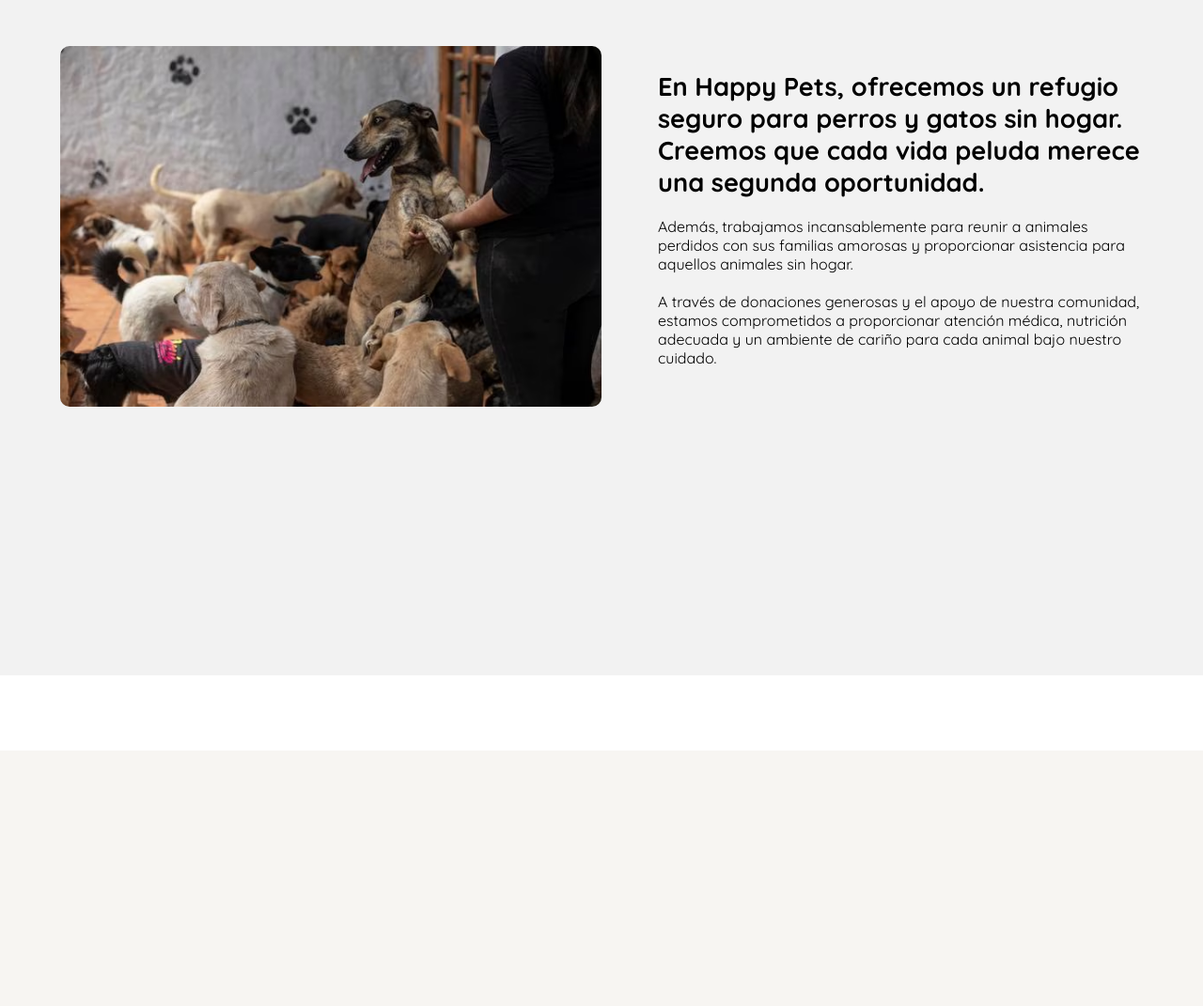
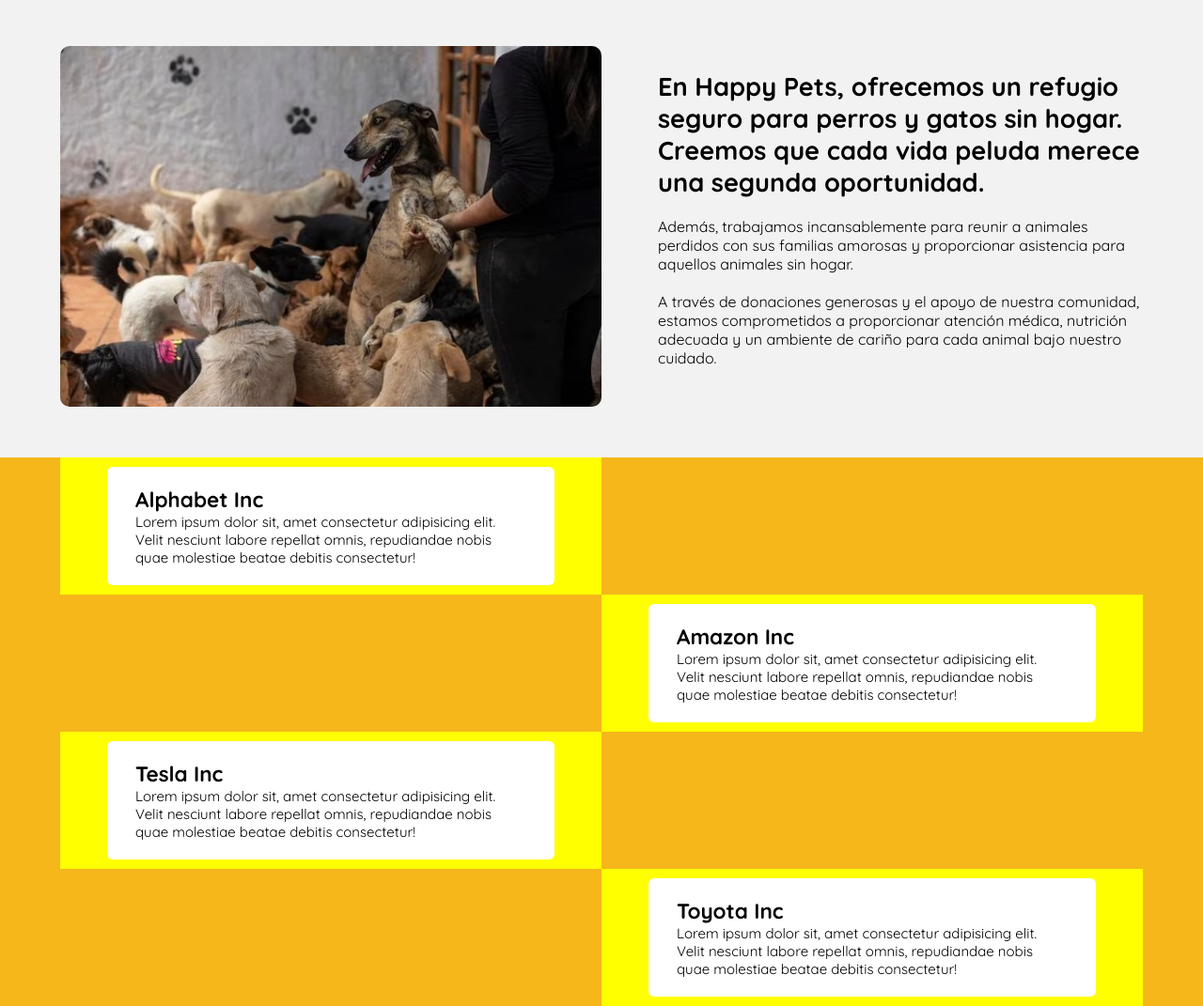
Before and after one commit to LeslieSanz/HappyPets-ProyectoWeb, a PHP site: page /html/nosotros.html in a window 1280 px wide. Shown: the part 71-1142 px from the top of the page at 94% size. Before the commit the page ends 870 px from the top, so only its background shows below. Run offline with PHP 8.4, Linux system fonts and the light colour scheme; some libraries are stand-ins or nearby versions.

Commit message:
intento de linea del tiempo

```diff
--- a/css/styleNosotros.css
+++ b/css/styleNosotros.css
@@ -1,7 +1,6 @@
 #refugio {
     position: relative;
     margin-top: 70px;
-    height: 90vh;
     background-color: #f2f2f2;
   }
 
@@ -15,6 +14,7 @@
 
 #refugio .refugio_img{
     width: 50%;
+    border-radius: 10px;
 }
 
 #refugio .refugio_img img{
@@ -45,5 +45,37 @@
         width: 100%;
         text-align: center;
     }
+}
 
+.historia {
+    background-color:  rgb(245, 183, 26)
 }
+
+.timeline{
+    position: relative;
+    max-width: 1200px;
+    margin: 0px 5%;
+}
+
+.container_timeline{
+    padding: 10px 50px;
+    position: relative;
+    width: 50%;
+    background-color: yellow;
+}
+
+.textbox{
+    padding: 20px 30px;
+    background-color: #fff;
+    position: relative;
+    border-radius: 6px;
+    font-size: 15px;
+}
+
+.left_container{
+    left: 0;
+}
+
+.right_container{
+    left: 50%;
+}
--- a/html/nosotros.html
+++ b/html/nosotros.html
@@ -40,7 +40,7 @@
     <section id="refugio">
         <div class="container_refugio">
             <div class="refugio_img">
-                <img src="../img/nosotros-img/refugio.avif" alt="foto del refugio">
+                <img src="../img/nosotros-img/refugio.jpg" alt="foto del refugio">
             </div>
             <div class="refugio_texto">
                 <h2>En Happy Pets, ofrecemos un refugio seguro para perros y gatos sin hogar. Creemos que cada vida peluda merece una segunda oportunidad.</h2>
@@ -54,6 +54,41 @@
         </div>
 
     </section>
+
+    <section class="historia">
+    <div class="timeline">
+        <div class="container_timeline left_container">
+            <div class="textbox">
+               <h2>Alphabet Inc</h2>
+               <p>Lorem ipsum dolor sit, amet consectetur adipisicing elit. Velit nesciunt labore repellat omnis, repudiandae nobis quae molestiae beatae debitis consectetur!</p>
+            </div>
+        </div>
+
+        <div class="container_timeline right_container">
+            <div class="textbox">
+               <h2>Amazon Inc</h2>
+               <p>Lorem ipsum dolor sit, amet consectetur adipisicing elit. Velit nesciunt labore repellat omnis, repudiandae nobis quae molestiae beatae debitis consectetur!</p>
+            </div>
+        </div>
+
+        <div class="container_timeline left_container">
+            <div class="textbox">
+               <h2>Tesla Inc</h2>
+               <p>Lorem ipsum dolor sit, amet consectetur adipisicing elit. Velit nesciunt labore repellat omnis, repudiandae nobis quae molestiae beatae debitis consectetur!</p>
+            </div>
+        </div>
+
+        <div class="container_timeline right_container">
+            <div class="textbox">
+               <h2>Toyota Inc</h2>
+               <p>Lorem ipsum dolor sit, amet consectetur adipisicing elit. Velit nesciunt labore repellat omnis, repudiandae nobis quae molestiae beatae debitis consectetur!</p>
+            </div>
+        </div>
+
+    </div>
+    </section>
+
+
 
         <!--PIE DE PAGINA-->
         <!-- <footer class="pie-pagina">
```
Also changed, not shown: css/header.css (line endings or trailing spaces), img/nosotros-img/refugio.avif (deleted), img/nosotros-img/refugio.jpg (added).
